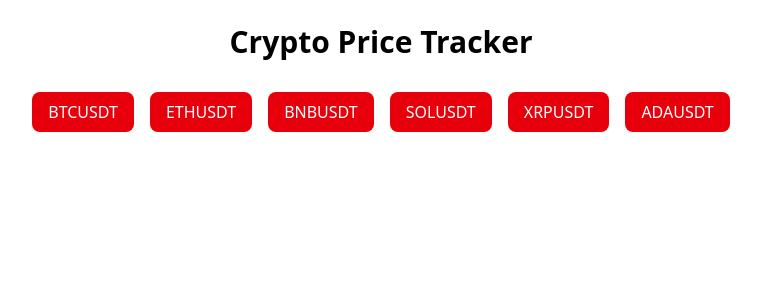
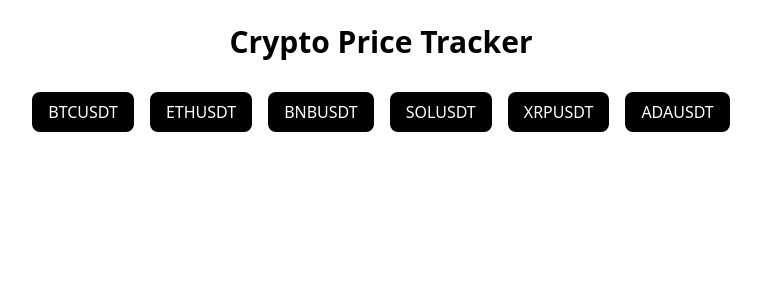
Before and after one commit to DTarkh/crypto-price-tracker, a React (Vite) app: page / in a window 1280 px wide. Shown: the top 300 px of the page, without its empty margins (259-1020 px from the left). Built offline with nearby package versions, Linux system fonts and the light colour scheme.

Commit message:
Added highlight on button that is clicked already

```diff
--- a/src/App.tsx
+++ b/src/App.tsx
@@ -34,9 +34,9 @@ function App() {
   };
 
   return (
-    <div className="min-h-screen p-6">
+    <div className="h-screen p-6">
       <Header />
-      <SelectCoin handleAddCoin={handleAddCoin} />
+      <SelectCoin handleAddCoin={handleAddCoin} selectedCoins={selectedCoins}/>
       <DisplayTickers
         selectedCoins={selectedCoins}
         handleRemoveCoin={handleRemoveCoin}
--- a/src/components/DisplayTickers.tsx
+++ b/src/components/DisplayTickers.tsx
@@ -17,7 +17,7 @@ export default function DisplayTickers({
           <CoinTicker symbol={coin} />
           <button
             onClick={() => handleRemoveCoin(coin)}
-            className="absolute top-2 right-2 bg-red-500 text-white rounded-full w-8 h-8 flex items-center justify-center hover:bg-red-600 transition"
+            className="absolute top-2 right-2 bg-red-500 text-white rounded-full w-8 h-8 flex items-center justify-center hover:bg-red-600 transition hover:cursor-pointer"
             title="Remove"
           >
             ✖
--- a/src/components/SelectCoin.tsx
+++ b/src/components/SelectCoin.tsx
@@ -1,7 +1,9 @@
+interface Props {
+  selectedCoins: string[];
+  handleAddCoin: (coin: string) => void;
+}
 
-
-export default function SelectCoin({handleAddCoin}: {handleAddCoin:(coin:string)=>void}) {
-
+export default function SelectCoin({ handleAddCoin, selectedCoins }: Props) {
   const availableCoins = [
     "BTCUSDT",
     "ETHUSDT",
@@ -11,18 +13,26 @@ export default function SelectCoin({handleAddCoin}: {handleAddCoin:(coin:string)
     "ADAUSDT",
   ];
 
+  return (
+    <div className="flex flex-wrap justify-center gap-4 mb-10">
+      {availableCoins.map((coin: string) => {
+        let clss = "px-4 py-2 text-white rounded-lg hover:bg-blue-600 transition hover:cursor-pointer";
+        if (selectedCoins.includes(coin)){
+          clss += " bg-red-600"
+        } else {
+          clss += " bg-black"
+        }
 
           return (
-    <div className="flex flex-wrap justify-center gap-4 mb-10">
-            {availableCoins.map((coin:string) => (
             <button
               key={coin}
               onClick={() => handleAddCoin(coin)}
-                className="px-4 py-2 bg-red-600 text-white rounded-lg hover:bg-blue-600 transition"
+              className={clss}
             >
               {coin}
             </button>
-            ))}
+          );
+      })}
     </div>
-  )
+  );
 }
```
Lines whose indentation alone changed are shown as unchanged.
